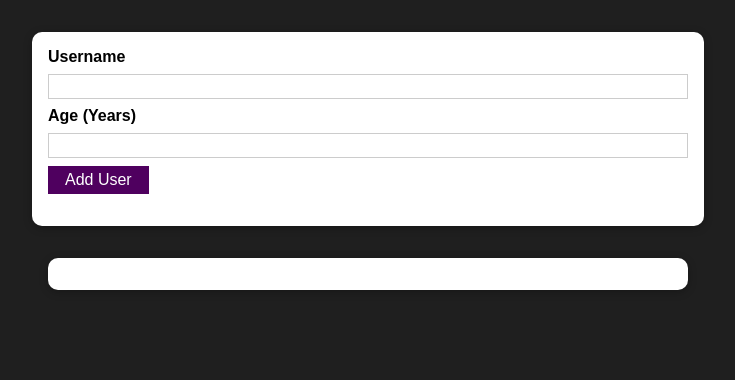
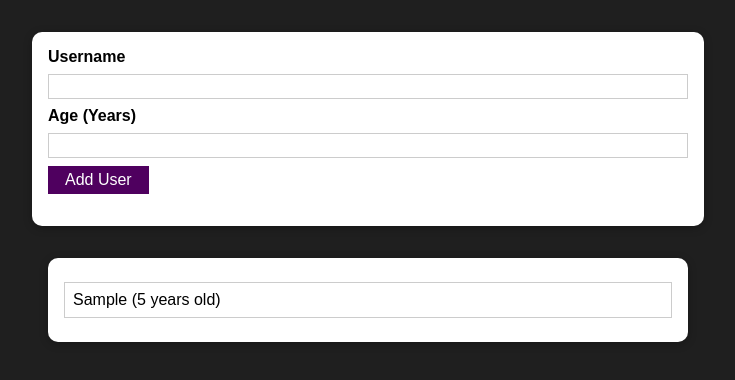
Before and after one commit to justyna92/react-user, a React (Create React App) app: page / in a window 1280 px wide. Both pictures are taken after typing "Sample", "5" into the empty fields and a click on the button "Add User". Shown: the top 380 px of the page, without its empty margins (272-1007 px from the left). Built offline with nearby package versions, Linux system fonts and the light colour scheme.

Commit message:
Managing a List Of Users via State

```diff
--- a/src/App.js
+++ b/src/App.js
@@ -1,13 +1,24 @@
-import React from 'react';
+import React, { useState } from 'react';
 import './style.css';
 import AddUser from './components/Users/AddUser';
 import UsersList from './components/Users/UsersList';
 
 export default function App() {
+  const [usersList, setUsersList] = useState([]);
+
+  const addUserHandler = (username, userAge) => {
+    setUsersList((prevState) => {
+      return [
+        ...prevState,
+        { name: username, age: userAge, id: Math.random().toString() },
+      ];
+    });
+  };
+
   return (
     <div>
-      <AddUser />
-      <UsersList users={[]} />
+      <AddUser onAddUser={addUserHandler} />
+      <UsersList users={usersList} />
     </div>
   );
 }
--- a/src/components/Users/AddUser.js
+++ b/src/components/Users/AddUser.js
@@ -18,7 +18,7 @@
       return;
     }
 
-    console.log(username, age);
+    props.onAddUser(username, age);
     setUsername('');
     setAge('');
   };
--- a/src/components/Users/UsersList.js
+++ b/src/components/Users/UsersList.js
@@ -7,7 +7,7 @@
     <Card className={classes.users}>
       <ul>
         {props.users.map((user) => (
-          <li>
+          <li key={user.id}>
             {user.name} ({user.age} years old)
           </li>
         ))}
```
